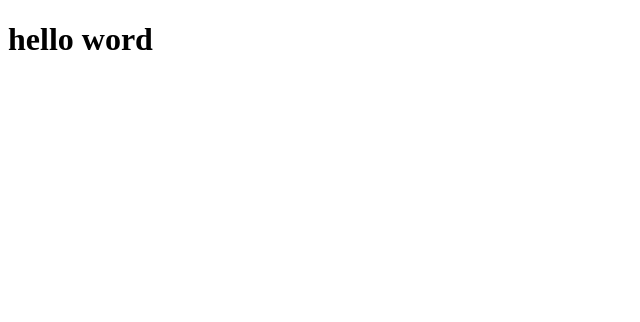
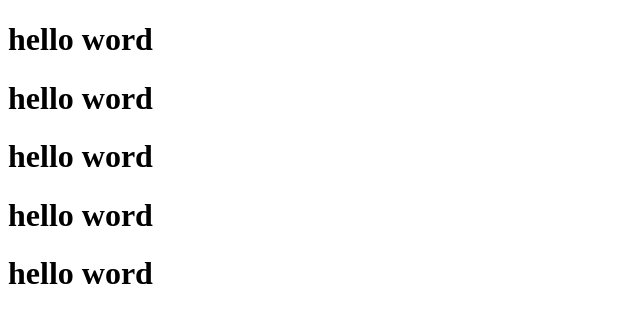
Before and after one commit to Machuca22/DPS_2020, a plain HTML site: page index.html in a window 1280 px wide. Shown: the whole page, without its empty margins (0-640 px from the left). Drawn offline with Linux system fonts and the light colour scheme.

Commit message:
mas h1
Co-Authored-By: null <Machuca22@users.noreply.github.com>

```diff
--- a/index.html
+++ b/index.html
@@ -6,5 +6,9 @@
   </head>
   <body>
     <h1>hello word</h1>
+    <h1>hello word</h1>
+    <h1>hello word</h1>
+    <h1>hello word</h1>
+    <h1>hello word</h1>
   </body>
 </html>
```
